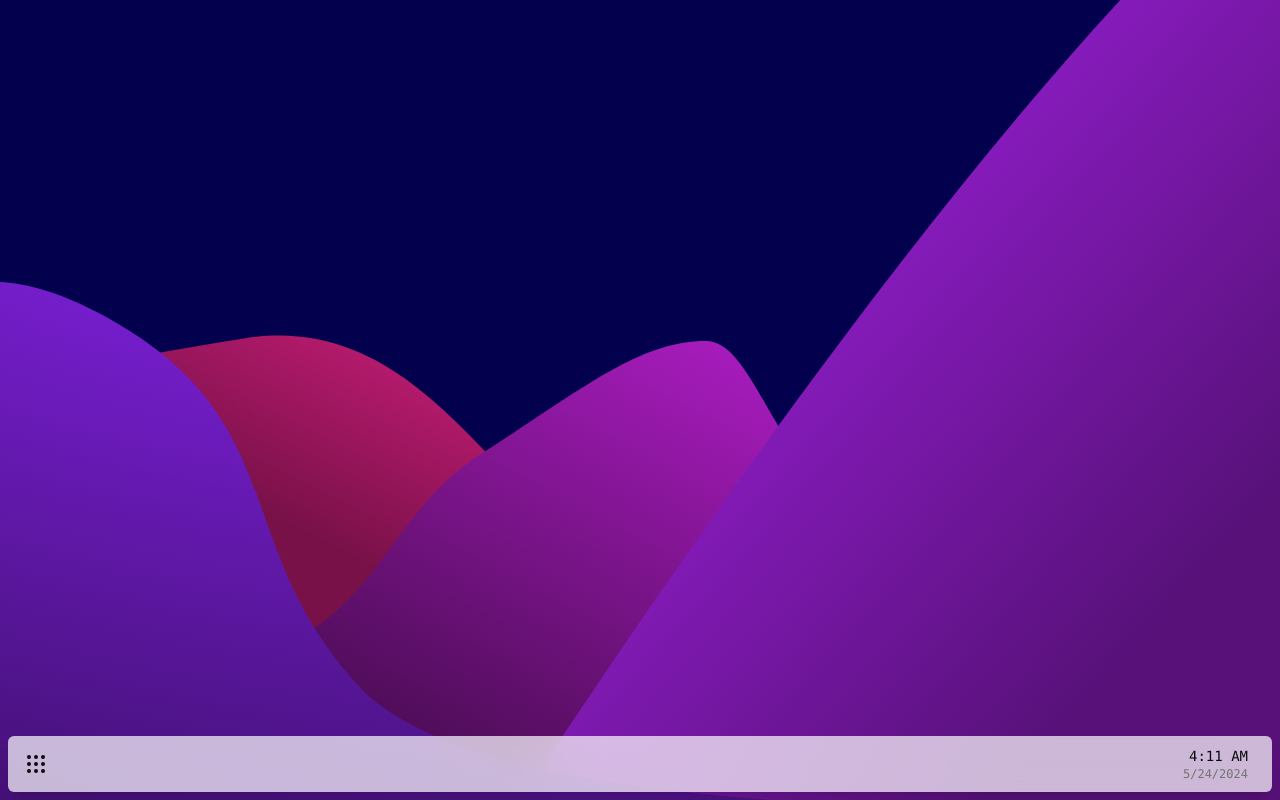
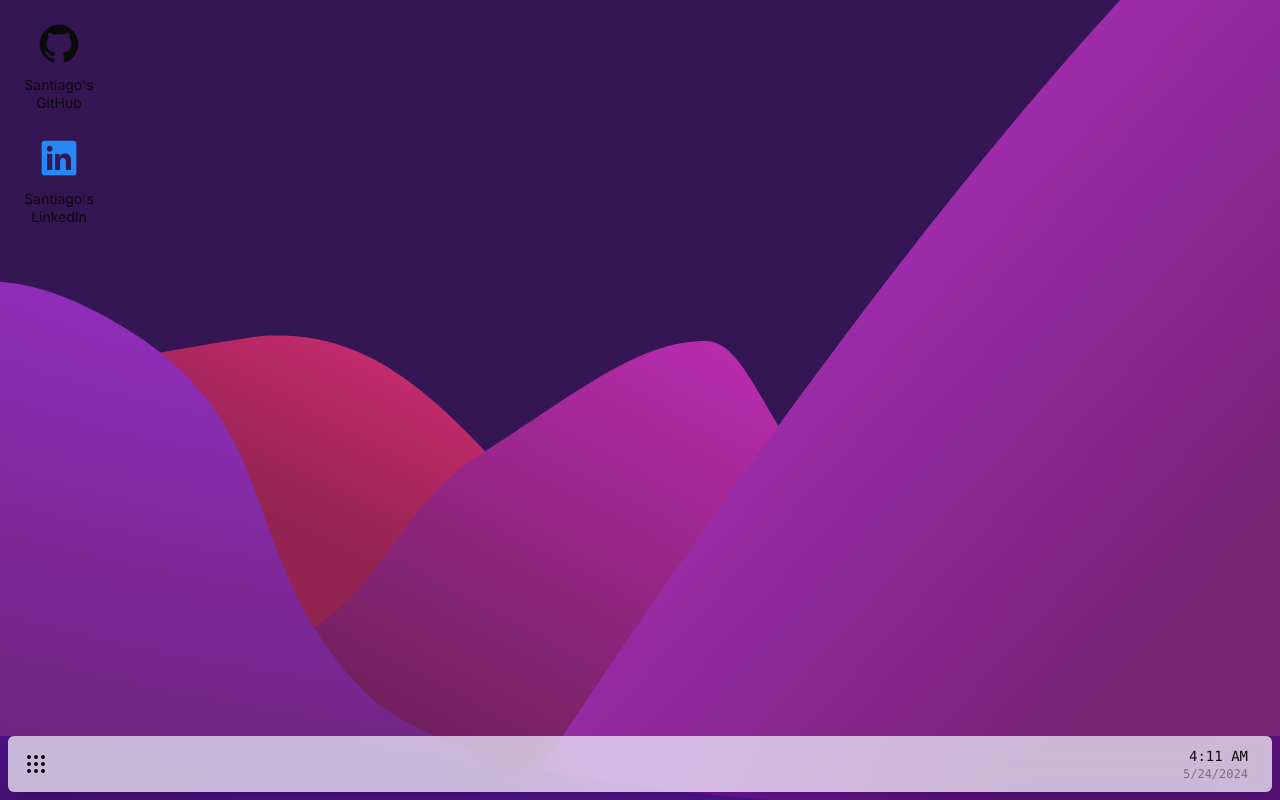
Before and after one commit to sangonz193/portfolio, a Next.js app: page /os in a window 1280 px wide. Built offline with nearby package versions, Linux system fonts and the light colour scheme.

Commit message:
add basic desktop grid

```diff
--- /dev/null
+++ b/modules/desktop/desktop-item.tsx
@@ -0,0 +1,94 @@
+import { cn } from "@/lib/cn";
+import { Slot } from "@radix-ui/react-slot";
+import { PropsWithChildren, createContext, useContext, useState } from "react";
+import { useDoubleClick } from "../browser/use-double-click";
+
+type ContextValue = {
+  selected: boolean;
+};
+
+const context = createContext<ContextValue>({
+  selected: false,
+});
+
+function useDesktopItemContext() {
+  return useContext(context);
+}
+
+export function DesktopItem(
+  props: PropsWithChildren<{
+    className?: string;
+    selected?: boolean;
+    asChild?: boolean;
+    onSelectedChange?: (selected: boolean) => void;
+    onOpen?: () => void;
+  }>
+) {
+  const { className, children } = props;
+  const [_selected, setSelected] = useState(props.selected ?? false);
+
+  const selected = props.selected ?? _selected;
+  const onSelectedChange = props.onSelectedChange ?? setSelected;
+
+  const Comp = props.asChild ? Slot : "button";
+  const isDoubleClick = useDoubleClick();
+
+  return (
+    <context.Provider value={{ selected }}>
+      <Comp
+        type={props.asChild ? undefined : "button"}
+        className={cn("grid grid-rows-[1fr_40px] gap-0", className)}
+        onClick={(e) => {
+          e.preventDefault();
+
+          if (isDoubleClick()) props.onOpen?.();
+        }}
+        onFocus={() => onSelectedChange(true)}
+        onBlur={() => onSelectedChange(false)}
+      >
+        {children}
+      </Comp>
+    </context.Provider>
+  );
+}
+
+function Icon({
+  className,
+  children,
+}: PropsWithChildren<{ className?: string }>) {
+  const { selected } = useDesktopItemContext();
+
+  return (
+    <div
+      className={cn(
+        "m-auto size-12 items-center justify-center rounded-md mt-4",
+        selected && "bg-primary/20",
+        className
+      )}
+    >
+      {children}
+    </div>
+  );
+}
+
+DesktopItem.Icon = Icon;
+
+function Label({
+  className,
+  children,
+}: PropsWithChildren<{ className?: string }>) {
+  const { selected } = useDesktopItemContext();
+  return (
+    <span
+      className={cn(
+        "text-center font-normal text-sm p-0.5 rounded-md leading-tight",
+        selected && "bg-primary/20",
+        className
+      )}
+    >
+      {children}
+    </span>
+  );
+}
+
+DesktopItem.Label = Label;
--- /dev/null
+++ b/modules/desktop/grid.tsx
@@ -0,0 +1,64 @@
+import { observer } from "mobx-react-lite";
+import { lighten } from "polished";
+import { viewportSizeStore } from "../viewport/size-store";
+import { GitHubLogoIcon, LinkedInLogoIcon } from "@radix-ui/react-icons";
+import { DesktopItem } from "./desktop-item";
+import Link from "next/link";
+import { linkedInInfo } from "../info/linked-in";
+import { githubInfo } from "../info/github";
+
+export const DesktopGrid = observer(() => {
+  const { height, width } = viewportSizeStore;
+
+  if (!height || !width) {
+    return null;
+  }
+
+  const cellSize = 110;
+  const gap = 4;
+  const rows = Math.floor((height - gap) / (cellSize + gap));
+  const columns = Math.floor((width - gap) / (cellSize + gap));
+
+  return (
+    <div
+      className="bg-red-400/20 absolute inset-0 bottom-[var(--nav-bar-height)] animate-in grid grid-flow-col"
+      style={{
+        gridTemplateColumns: `repeat(${columns}, ${cellSize}px)`,
+        gridTemplateRows: `repeat(${rows}, ${cellSize}px)`,
+        gap,
+        padding: gap,
+      }}
+    >
+      <DesktopItem
+        asChild
+        onOpen={() => window.open(linkedInInfo.url, "_blank")}
+      >
+        <Link href={githubInfo.url}>
+          <DesktopItem.Icon>
+            <GitHubLogoIcon className="size-10" />
+          </DesktopItem.Icon>
+
+          <DesktopItem.Label>Santiago{"'"}s GitHub</DesktopItem.Label>
+        </Link>
+      </DesktopItem>
+
+      <DesktopItem
+        asChild
+        onOpen={() => window.open(linkedInInfo.url, "_blank")}
+      >
+        <Link href={linkedInInfo.url}>
+          <DesktopItem.Icon>
+            <LinkedInLogoIcon
+              className="size-10"
+              style={{
+                color: lighten(0.15, "#0762C8"),
+              }}
+            />
+          </DesktopItem.Icon>
+
+          <DesktopItem.Label>Santiago{"'"}s LinkedIn</DesktopItem.Label>
+        </Link>
+      </DesktopItem>
+    </div>
+  );
+});
--- a/modules/os/os.tsx
+++ b/modules/os/os.tsx
@@ -11,6 +11,7 @@ import { NavigationBar } from "@/components/navigation-bar/navigation-bar";
 import { focusedElementStore } from "@/modules/focused-element/store";
 import { Metadata } from "next";
 import { Viewport } from "../viewport/viewport";
+import { DesktopGrid } from "../desktop/grid";
 
 export const metadata: Metadata = {
   title: "Santiago's OS",
@@ -28,8 +29,6 @@ const Providers = compactProviders([
 
 export function OS() {
   useEffect(() => {
-    document.title = "Santiago's OS";
-
     const interval = setInterval(() => {
       focusedElementStore.setFocusedElement(
         document.activeElement as HTMLElement
@@ -49,6 +48,8 @@ export function OS() {
           />
         </div>
 
+        <DesktopGrid />
+
         <WindowManager />
 
         <NavigationBar />
--- a/modules/windows/window-manager.tsx
+++ b/modules/windows/window-manager.tsx
@@ -86,7 +86,13 @@ export const WindowManager = observer(({ className }: Props) => {
         }
       }}
     >
-      <div className={cn("relative z-[1] grow", className)} ref={setNodeRef}>
+      <div
+        ref={setNodeRef}
+        className={cn(
+          "relative z-[1] grow pointer-events-none [&>*]:pointer-events-auto",
+          className
+        )}
+      >
         {windows.map((window) => {
           return <WindowFrame key={window.id} window={window} />;
         })}
```
